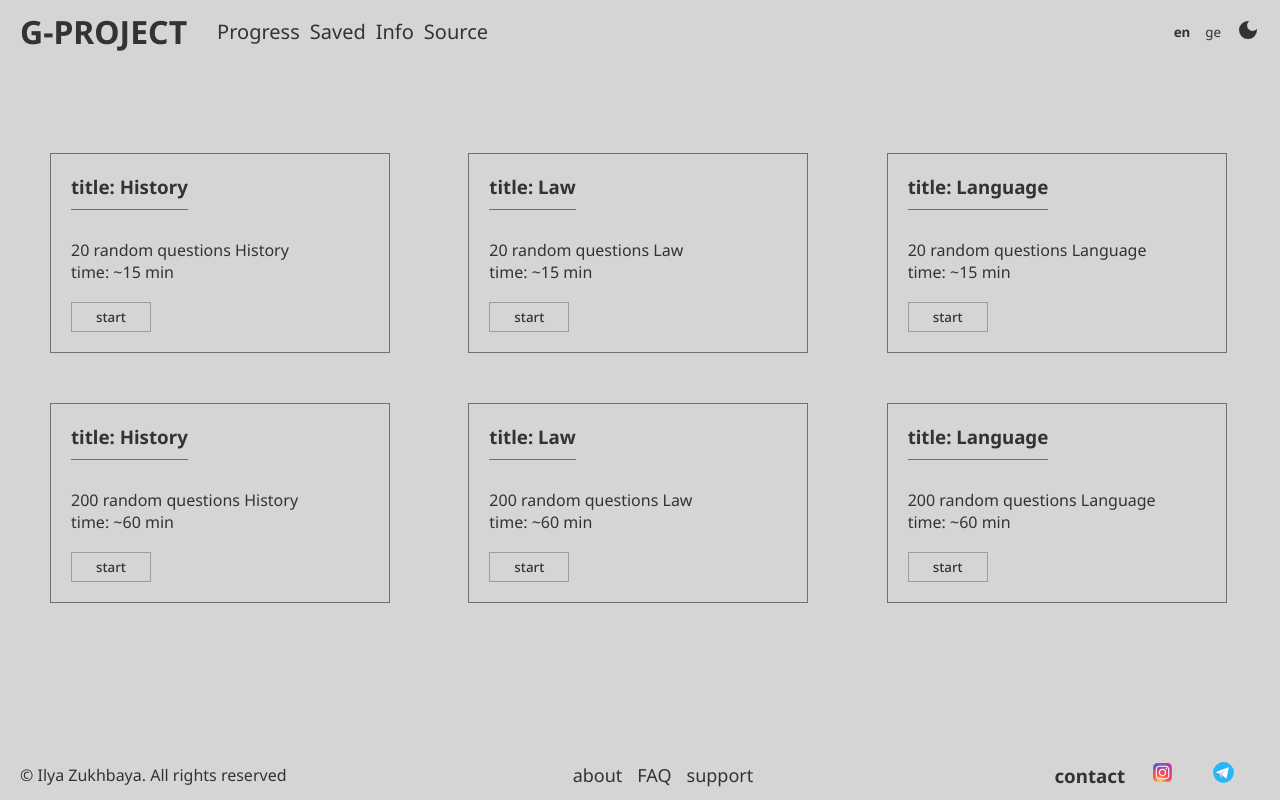
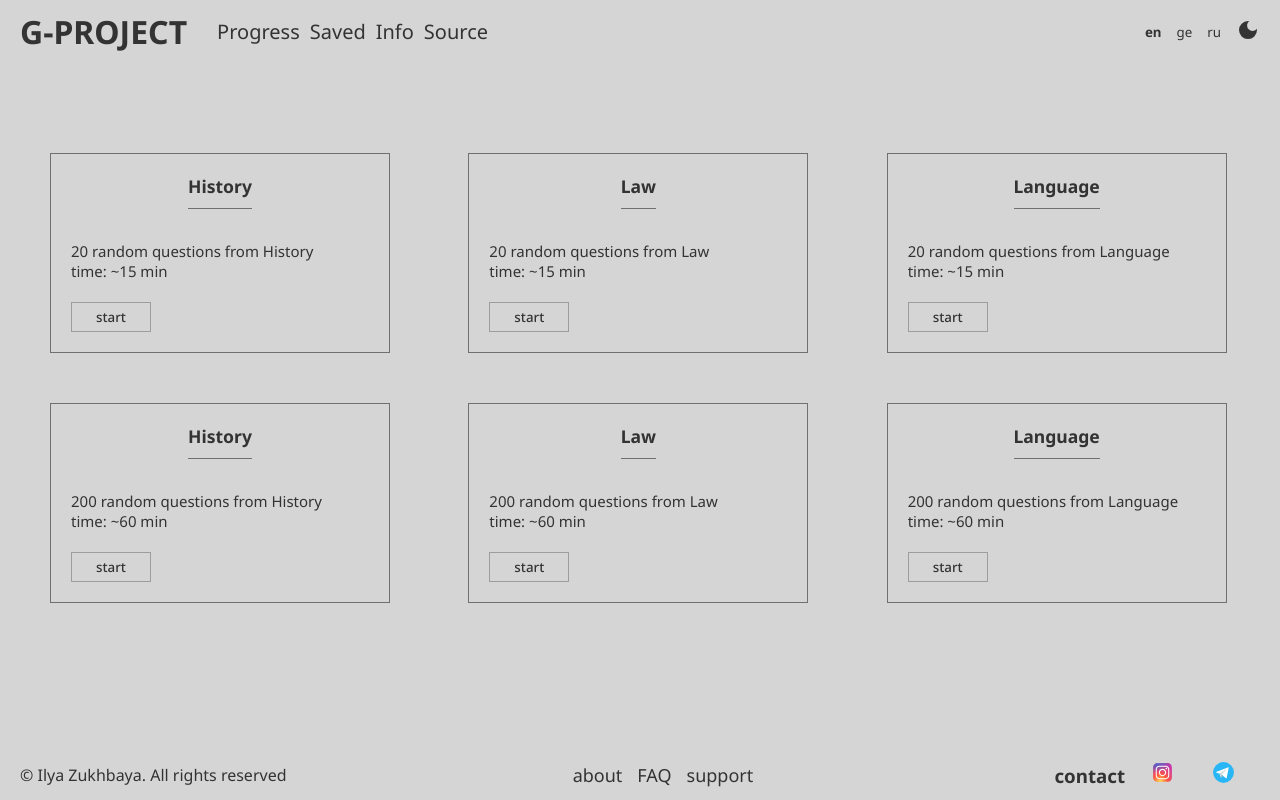
Before and after one commit to Ilya-Zukhbaya/Georgian-Project, a React (Create React App) app: page / in a window 1280 px wide. Built offline with nearby package versions, Linux system fonts and the light colour scheme; some icons are missing.

Commit message:
Ad new language + some refactoring

```diff
--- a/src/@types/index.ts
+++ b/src/@types/index.ts
@@ -9,6 +9,7 @@ export type itemsT = {
 export type emptyCardP = {
   id: number;
   title: string;
+  subtitle: string;
   time: number;
   numberOfQ: number;
   lng: string;
@@ -24,4 +25,8 @@ export type lngsT = {
     nativeName: string;
     geName: string;
   };
+  ru: {
+    nativeName: string;
+    geName: string;
+  };
 };
--- a/src/assets/EmptyCard.ts
+++ b/src/assets/EmptyCard.ts
@@ -1,14 +1,52 @@
 export const emptyCardInfo = [
-  { id: 0, title: 'History', numberOfQ: 20, time: 15, lng: 'en', type: 0 },
-  { id: 1, title: 'Law', numberOfQ: 20, time: 15, lng: 'en', type: 1 },
-  { id: 2, title: 'Language', numberOfQ: 20, time: 15, lng: 'en', type: 2 },
-  { id: 3, title: 'History', numberOfQ: 200, time: 60, lng: 'en', type: 0 },
-  { id: 4, title: 'Law', numberOfQ: 200, time: 60, lng: 'en', type: 1 },
-  { id: 5, title: 'Language', numberOfQ: 200, time: 60, lng: 'en', type: 2 },
-  { id: 0, title: 'ისტორია', numberOfQ: 20, time: 15, lng: 'ge', type: 0 },
-  { id: 1, title: 'კანონი', numberOfQ: 20, time: 15, lng: 'ge', type: 1 },
-  { id: 2, title: 'ქართული ენა', numberOfQ: 20, time: 15, lng: 'ge', type: 2 },
-  { id: 3, title: 'ისტორია', numberOfQ: 200, time: 60, lng: 'ge', type: 0 },
-  { id: 4, title: 'კანონი', numberOfQ: 200, time: 60, lng: 'ge', type: 1 },
-  { id: 5, title: 'ქართული ენა', numberOfQ: 200, time: 60, lng: 'ge', type: 2 },
+  { id: 0, title: 'History', subtitle: 'History', numberOfQ: 20, time: 15, lng: 'en', type: 0 },
+  { id: 1, title: 'Law', subtitle: 'Law', numberOfQ: 20, time: 15, lng: 'en', type: 1 },
+  { id: 2, title: 'Language', subtitle: 'Language', numberOfQ: 20, time: 15, lng: 'en', type: 2 },
+  { id: 3, title: 'History', subtitle: 'History', numberOfQ: 200, time: 60, lng: 'en', type: 0 },
+  { id: 4, title: 'Law', subtitle: 'Law', numberOfQ: 200, time: 60, lng: 'en', type: 1 },
+  { id: 5, title: 'Language', subtitle: 'Language', numberOfQ: 200, time: 60, lng: 'en', type: 2 },
+  { id: 0, title: 'ისტორიიდან', subtitle: 'ისტორია', numberOfQ: 20, time: 15, lng: 'ge', type: 0 },
+  { id: 1, title: 'კანონიდან', subtitle: 'კანონი', numberOfQ: 20, time: 15, lng: 'ge', type: 1 },
+  {
+    id: 2,
+    title: 'ქართული ენიდან',
+    subtitle: 'ქართული ენა',
+    numberOfQ: 20,
+    time: 15,
+    lng: 'ge',
+    type: 2,
+  },
+  { id: 3, title: 'ისტორიიდან', subtitle: 'ისტორია', numberOfQ: 200, time: 60, lng: 'ge', type: 0 },
+  { id: 4, title: 'კანონიდან', subtitle: 'კანონი', numberOfQ: 200, time: 60, lng: 'ge', type: 1 },
+  {
+    id: 5,
+    title: 'ქართული ენიდან',
+    subtitle: 'ქართული ენა',
+    numberOfQ: 200,
+    time: 60,
+    lng: 'ge',
+    type: 2,
+  },
+  { id: 0, title: 'Истории', subtitle: 'История', numberOfQ: 20, time: 15, lng: 'ru', type: 0 },
+  { id: 1, title: 'Закону', subtitle: 'Закон', numberOfQ: 20, time: 15, lng: 'ru', type: 1 },
+  {
+    id: 2,
+    title: 'Грузинскому языку',
+    subtitle: 'Грузинский язык',
+    numberOfQ: 20,
+    time: 15,
+    lng: 'ru',
+    type: 2,
+  },
+  { id: 3, title: 'Истории', subtitle: 'История', numberOfQ: 200, time: 60, lng: 'ru', type: 0 },
+  { id: 4, title: 'Закону', subtitle: 'Закон', numberOfQ: 200, time: 60, lng: 'ru', type: 1 },
+  {
+    id: 5,
+    title: 'Грузинскому языку',
+    subtitle: 'Грузинский язык',
+    numberOfQ: 200,
+    time: 60,
+    lng: 'ru',
+    type: 2,
+  },
 ];
--- a/src/assets/Languages.ts
+++ b/src/assets/Languages.ts
@@ -3,4 +3,5 @@ import { lngsT } from '../@types';
 export const lngs: lngsT = {
   en: { nativeName: 'English', geName: 'en' },
   ge: { nativeName: 'Georgian', geName: 'ge' },
+  ru: { nativeName: 'Russian', geName: 'ru' },
 };
--- a/src/components/EmptyCard/EmptyCard.tsx
+++ b/src/components/EmptyCard/EmptyCard.tsx
@@ -7,7 +7,7 @@ import { useSelector, useDispatch } from 'react-redux';
 import { setActive, setCardId } from '../../redux/slices/quizSlice';
 import { RootState } from '../../redux/store';
 
-export const EmptyCard: React.FC<emptyCardP> = ({ title, time, id, numberOfQ }) => {
+export const EmptyCard: React.FC<emptyCardP> = ({ title, time, id, numberOfQ, subtitle }) => {
   const { t } = useTranslation();
   const { active } = useSelector((state: RootState) => state.quiz);
   const dispatch = useDispatch();
@@ -20,13 +20,11 @@ export const EmptyCard: React.FC<emptyCardP> = ({ title, time, id, numberOfQ })
   return (
     <div className={styles.root}>
       <div className={styles.root__header}>
-        <h3>
-          {t('emptyCard.__title')}: {title}
-        </h3>
+        <h3>{subtitle}</h3>
       </div>
       <div className={styles.root__main}>
         <span>
-          {numberOfQ} {t('emptyCard.__text')} {title}
+          {numberOfQ} {t('emptyCard.__text')} {t('emptyCard.__from')} {title}
         </span>
         <time>
           {t('emptyCard.__time')}: ~{time} min
--- a/src/components/EmptyCard/index.module.scss
+++ b/src/components/EmptyCard/index.module.scss
@@ -11,10 +11,12 @@
     display: flex;
     flex-direction: column;
     align-items: flex-start;
+    font-size: 15px;
 
     h3 {
       border-bottom: 1px solid #707070;
       padding-bottom: 10px;
+      align-self: center;
     }
     span {
       margin-top: 10px;
@@ -42,7 +44,7 @@
   }
 
   &__header {
-    margin: 20px 0 0 20px;
+    margin-top: 20px;
   }
   &__main {
     margin: 0 0 0 20px;
--- a/src/components/FavoriteCard/FavoriteCard.tsx
+++ b/src/components/FavoriteCard/FavoriteCard.tsx
@@ -4,7 +4,7 @@ import { Link, useLocation } from 'react-router-dom';
 import { emptyCardP } from '../../@types/index';
 import { setType } from '../../redux/slices/cardSlice';
 
-export const FavoriteCard: React.FC<emptyCardP> = ({ title, type }) => {
+export const FavoriteCard: React.FC<emptyCardP> = ({ subtitle, type }) => {
   const location = useLocation();
   const dispatch = useDispatch();
   const setTypeAndSave = () => {
@@ -14,7 +14,7 @@ export const FavoriteCard: React.FC<emptyCardP> = ({ title, type }) => {
 
   return (
     <Link to={`${location.pathname}/${type}`}>
-      <button onClick={setTypeAndSave}>{title}</button>
+      <button onClick={setTypeAndSave}>{subtitle}</button>
     </Link>
   );
 };
--- a/src/components/Header/Header.tsx
+++ b/src/components/Header/Header.tsx
@@ -80,8 +80,10 @@ export const Header = () => {
                 onClick={() => switchLng(lng)}>
                 {lng === 'en' ? (
                   <span>{t('lngs.__buttonEn')}</span>
+                ) : lng === 'ge' ? (
+                  <span>{t('lngs.__buttonGe')}</span>
                 ) : (
-                  <span>{t('lngs.__buttonGe')}</span>
+                  <span>{t('lngs.__buttonRu')}</span>
                 )}
               </button>
             ))}
--- a/src/i18n.ts
+++ b/src/i18n.ts
@@ -24,6 +24,7 @@ i18n
             __text: 'random questions',
             __time: 'time',
             __title: 'title',
+            __from: 'from',
           },
           result: {
             __result: 'Result',
@@ -33,6 +34,7 @@ i18n
           lngs: {
             __buttonEn: 'en',
             __buttonGe: 'ge',
+            __buttonRu: 'ru',
           },
           button: {
             __start: 'start',
@@ -77,7 +79,7 @@ i18n
             __3li:
               'shows your saved questions, you can also see the total number of saved questions by choosen topic',
             __4li: 'to change your theme',
-            __5li: 'to change language to Georigian',
+            __5li: 'to change language',
           },
           source: {
             __h1: 'Here you can download all materials for your self-study',
@@ -138,6 +140,7 @@ i18n
             __text: 'შემთხვევითი კითხვები',
             __time: 'დრო',
             __title: 'სათაური',
+            __from: '',
           },
           result: {
             __result: 'შედეგი',
@@ -147,6 +150,7 @@ i18n
           lngs: {
             __buttonEn: 'ინგ',
             __buttonGe: 'ქარ',
+            __buttonRu: 'რუ',
           },
           button: {
             __start: 'დაწყება',
@@ -191,7 +195,7 @@ i18n
             __3li:
               'აჩვენებს თქვენს შენახულ კითხვებს, ასევე შეგიძლიათ ნახოთ შენახული კითხვების საერთო რაოდენობა არჩეული თემის მიხედვით',
             __4li: 'თქვენი თემის შესაცვლელად',
-            __5li: 'ენის ქართულად შეცვლა',
+            __5li: 'ენის შესაცვლელად',
           },
           source: {
             __h1: 'აქ შეგიძლიათ ჩამოტვირთოთ ყველა მასალა თქვენი თვითშესწავლისთვის',
@@ -240,6 +244,121 @@ i18n
           },
         },
       },
+      ru: {
+        translation: {
+          header: {
+            __progress: 'Прогресс',
+            __saved: 'Избранное',
+            __info: 'Информация',
+            __src: 'Источники',
+          },
+          emptyCard: {
+            __text: 'случайных вопросов',
+            __time: 'время',
+            __title: 'Заголовок',
+            __from: 'по',
+          },
+          result: {
+            __result: 'Результат',
+            __correct: 'правильных ответов из',
+            __questions: 'вопросов',
+          },
+          lngs: {
+            __buttonEn: 'ан',
+            __buttonGe: 'гр',
+            __buttonRu: 'ру',
+          },
+          button: {
+            __start: 'старт',
+            __next: 'след.',
+            __try: 'Поробовать еще раз',
+            __tomain: 'На главную',
+          },
+          footer: {
+            __about: 'О проекте',
+            __FAQ: 'FAQ',
+            __support: 'Поддержка',
+            __contact: 'Контакты',
+          },
+          progress: {
+            __total: 'Общий прогресс',
+            __history: 'История',
+            __law: 'Закон',
+            __from: 'из',
+            __languages: 'Грузинский язык',
+            __questions: 'вопросов',
+            __totalLeft: 'Всего осталось вопросов',
+          },
+          saved: {
+            __total: 'Сохраненные вопросы',
+            __history: 'История',
+            __law: 'Закон',
+            __languages: 'Грузинский язык',
+            __clear: 'очистить сохраненные вопросы',
+            __h1: 'Вы еще не сохраняли ничего в избранное',
+          },
+          info: {
+            __total: 'Информация',
+            __subtitle: 'Здесь вы можете найти всю информацию о том',
+            __subtitle1: 'как пользоваться сервисом и ориентироваться в нем',
+            __click: 'Нажмите на',
+            __1li: 'чтобы вернуться на главную страницу',
+            __progress: 'Прогресс',
+            __saved: 'Избранное',
+            __or: 'или',
+            __2li: 'показывает, на сколько вопросов вы ответили правильно по выбранной теме',
+            __3li:
+              'показывает ваши сохраненные вопросы, вы также можете увидеть общее количество сохраненных вопросов по выбранной теме',
+            __4li: 'для смены темы',
+            __5li: 'для смены языка',
+          },
+          source: {
+            __h1: 'Здесь вы можете скачать все материалы для самостоятельного изучения',
+            __sub1: 'Просто выберите',
+            __topic: 'Тему',
+            __and: 'и',
+            __click: 'Нажмите кнопку загрузки',
+            __sub2: 'для установки всех вопросов из этой темы',
+            __history: 'История',
+            __law: 'Закон',
+            __languages: 'Грузинский язык',
+          },
+          about: {
+            __title: 'О проекте',
+            __li1: 'Этот проект создан для того, чтобы',
+            __li1o1: 'помочь людям с подготовкой перед экзаменом',
+            __li1o2: 'для получения гражданства Грузии',
+            __li2: 'Если этот проект',
+            __li2o1: 'помог вам сдать экзамены',
+            __li2o2: 'то проект нуждался в своей реализации',
+            __li3: 'Желаю вам успехов в вашей практике',
+            __li3o1: 'тестовых заданий и надеюсь, что мой проект помог вам в этом',
+          },
+          support: {
+            __title: 'Помощь',
+            __subtitle:
+              'Если вы хотите помочь автору и поддержать проект, вы можете поддержать его, переведя на одну из этих карт желаемую сумму, ',
+            __subtitle1: 'любая поддержка будет ценна',
+          },
+          faq: {
+            __title: 'FAQ',
+            __li1: 'Нужно ли платить за использование сервиса?',
+            __li1o1: 'Нет, сервис полностью бесплатный',
+            __li2: 'Где написать сообщение автору?',
+            __li2o1:
+              'Если у вас есть какие-либо проблемы или вопросы, вы можете написать мне в Telegram, Email или Instagram',
+            __li3: 'Мой прогресс сохраняется?',
+            __li3o1:
+              'Да, настройки вашей темы, языка, прогресса и избранные вопросы сохраняются на вашем устройстве.',
+            __li4: 'Будет ли добавлено что-то новое в сервис?',
+            __li4o1:
+              'Да, в будущем будут добавлены новые функции, включая создание личного кабинета',
+            __li5: 'Как я могу поддержать проект?',
+            __li5o1:
+              'Вы можете перейти в раздел поддержки и найти дополнительную информацию или написать мне лично',
+          },
+        },
+      },
     },
   });
 
--- a/src/pages/Header/Info/Info.tsx
+++ b/src/pages/Header/Info/Info.tsx
@@ -45,7 +45,11 @@ export const Info = () => {
           {value === 'light' ? <Dark fill="#333" /> : <Dark fill="#b3b3b3" />} {t('info.__4li')}
         </li>
         <li>
-          - {t('info.__click')} <span>ge</span> {t('info.__5li')}
+          - {t('info.__click')}{' '}
+          <span>
+            {t('lngs.__buttonEn')}, {t('lngs.__buttonGe')}, {t('lngs.__buttonRu')}
+          </span>{' '}
+          {t('info.__5li')}
         </li>
       </ul>
     </div>
--- a/src/pages/Result/index.module.scss
+++ b/src/pages/Result/index.module.scss
@@ -3,6 +3,9 @@
   padding: 0 50px;
 
   &__buttonContainer {
+    display: flex;
+    align-items: center;
+    justify-content: center;
     margin-top: 50px;
     button {
       width: 90px;
```
